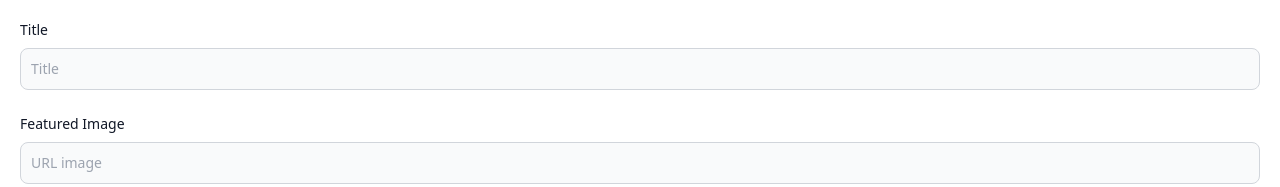
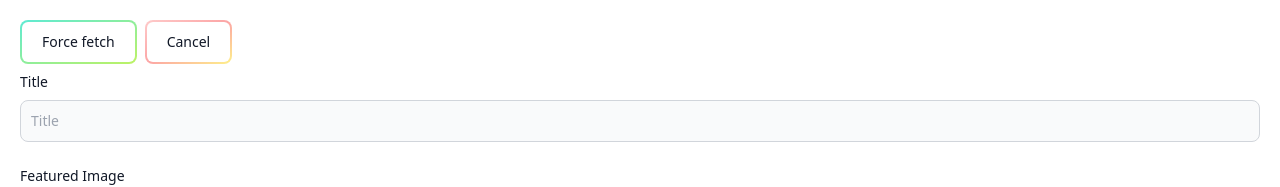
Before and after one commit to nboraxxd/redux-toolkit-typescript, a React (Vite) app: page / in a window 1280 px wide. Shown: the top 187 px of the page. Built offline with nearby package versions, Linux system fonts and the light colour scheme.

Commit message:
Caching, Polling, refetch, custom header RTK Query

```diff
--- a/src/pages/blog/blog.service.ts
+++ b/src/pages/blog/blog.service.ts
@@ -5,7 +5,15 @@
 export const blogApi = createApi({
   reducerPath: 'blogApi', // tên field trong Redux state
   tagTypes: ['Posts'], // những kiểu tag cho phép dùng trong blogAPI
-  baseQuery: fetchBaseQuery({ baseUrl: 'http://localhost:3004' }),
+  keepUnusedDataFor: 50,
+  baseQuery: fetchBaseQuery({
+    baseUrl: 'http://localhost:3004',
+    prepareHeaders(headers) {
+      headers.set('authorization', 'Bearer ABCXYZ')
+
+      return headers
+    },
+  }),
   endpoints: (build) => ({
     // Generic type theo thứ tự là kiểu response trả về và argument
     getPosts: build.query<Post[], void>({
@@ -37,7 +45,16 @@
       },
     }),
     getPost: build.query<Post, string>({
-      query: (id) => `/posts/${id}`,
+      query: (id) => ({
+        url: `/posts/${id}`,
+        headers: {
+          hello: "I'm Duoc",
+        },
+        params: {
+          first_name: 'du',
+          last_name: 'duoc',
+        },
+      }),
     }),
 
     /**
--- a/src/pages/blog/components/CreatePost/CreatePost.tsx
+++ b/src/pages/blog/components/CreatePost/CreatePost.tsx
@@ -31,7 +31,10 @@
   const [addPost, addPostResult] = useAddPostMutation()
   const [updatePost, updatePostResult] = useUpdatePostMutation()
   const { postId } = useSelector((state: RootState) => state.blog)
-  const { data: dataToUpdate } = useGetPostQuery(postId, { skip: !postId })
+  const { data: dataToUpdate, refetch } = useGetPostQuery(postId, {
+    skip: !postId,
+    refetchOnMountOrArgChange: 5,
+  })
   const dispatch = useDispatch()
 
   /**
@@ -62,8 +65,12 @@
     ev.preventDefault()
 
     try {
-      if (dataToUpdate && postId) await updatePost({ body: formData as Post, id: postId }).unwrap()
-      else await addPost(formData).unwrap()
+      if (dataToUpdate && postId) {
+        await updatePost({ body: formData as Post, id: postId }).unwrap()
+        dispatch(cancelEditPost())
+      } else {
+        await addPost(formData).unwrap()
+      }
 
       setFormData(initialState)
     } catch (error) {
@@ -78,6 +85,24 @@
 
   return (
     <form onSubmit={handleSubmit} onReset={cancelEdit}>
+      <button
+        type="button"
+        className="group relative mb-2 mr-2 inline-flex items-center justify-center overflow-hidden rounded-lg bg-gradient-to-br from-teal-300 to-lime-300 p-0.5 text-sm font-medium text-gray-900 focus:outline-none focus:ring-4 focus:ring-lime-200 group-hover:from-teal-300 group-hover:to-lime-300 dark:text-white dark:hover:text-gray-900 dark:focus:ring-lime-800"
+        onClick={() => refetch()}
+      >
+        <span className="relative rounded-md bg-white px-5 py-2.5 transition-all duration-75 ease-in group-hover:bg-opacity-0 dark:bg-gray-900">
+          Force fetch
+        </span>
+      </button>
+      <button
+        type="button"
+        className="group relative mb-2 mr-2 inline-flex items-center justify-center overflow-hidden rounded-lg bg-gradient-to-br from-red-200 via-red-300 to-yellow-200 p-0.5 text-sm font-medium text-gray-900 focus:outline-none focus:ring-4 focus:ring-red-100 group-hover:from-red-200 group-hover:via-red-300 group-hover:to-yellow-200 dark:text-white dark:hover:text-gray-900 dark:focus:ring-red-400"
+      >
+        <span className="relative rounded-md bg-white px-5 py-2.5 transition-all duration-75 ease-in group-hover:bg-opacity-0 dark:bg-gray-900">
+          Cancel
+        </span>
+      </button>
+
       <div className="mb-6">
         <label
           htmlFor="title"
```
